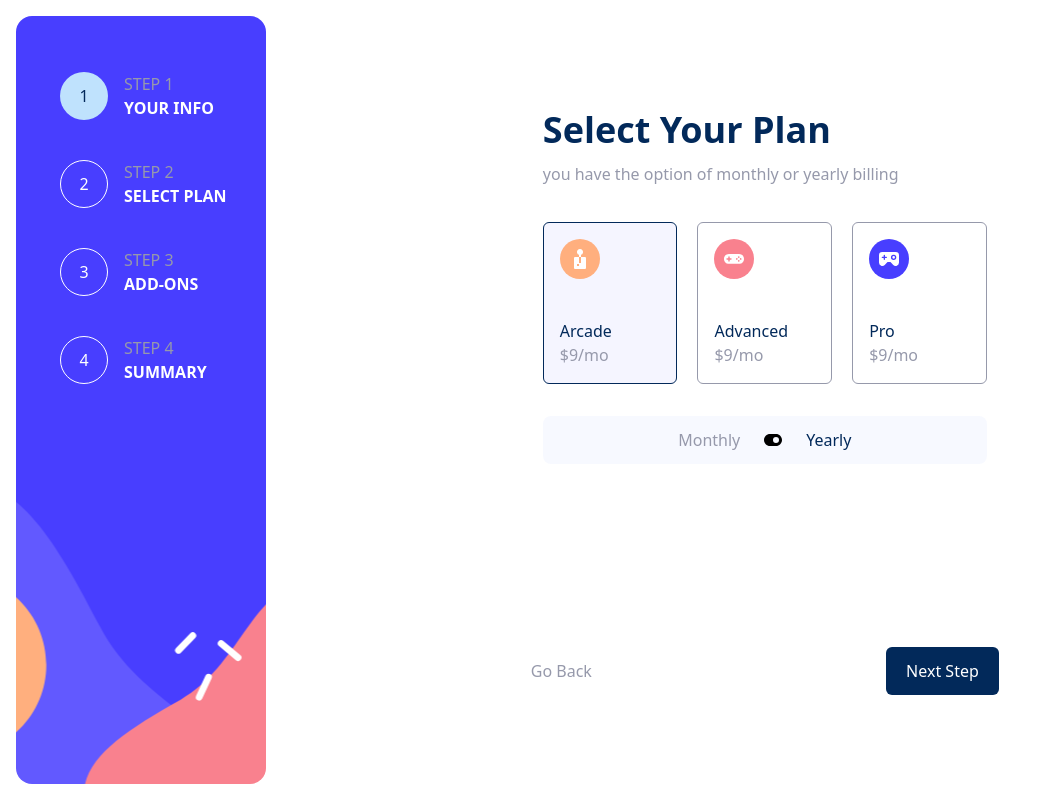
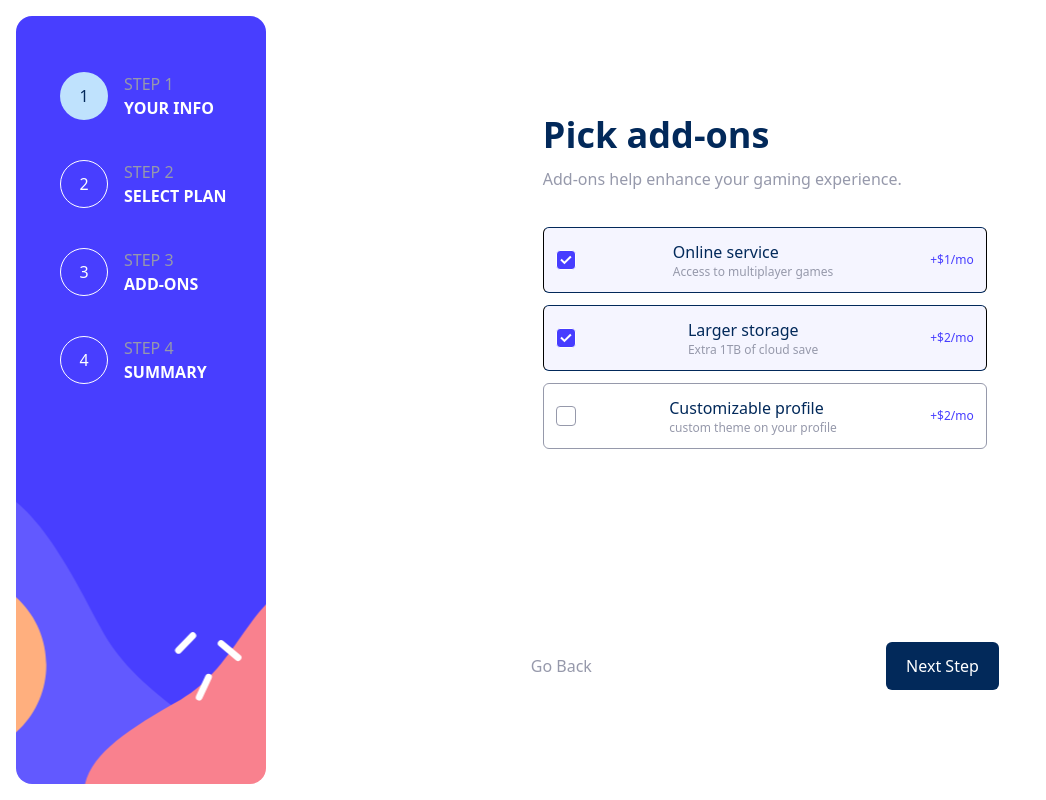
Before and after one commit to Mirtineh/multi-step-form, a React (Vite) app: page / in a window 1280 px wide. Shown: the whole page, without its empty margins (0-1046 px from the left). Built offline with nearby package versions, Linux system fonts and the light colour scheme.

Commit message:
add-ons markup finished

```diff
--- a/src/App.tsx
+++ b/src/App.tsx
@@ -2,6 +2,7 @@ import "./App.css";
 import PersonalInfo from "./components/PersonalInfo";
 import SelectPlan from "./components/SelectPlan";
 import Stage from "./components/Stage";
+import AddOns from "./components/AddOns";
 function App() {
   return (
     <>
@@ -13,7 +14,8 @@ function App() {
           <div className="flex flex-col justify-between items-center absolute sm:static w-full sm:w-[500px] h-auto sm:h-full -top-16 bottom-0 sm:justify-around mx-auto">
             <div className="w-[345px] sm:w-full h-fit  p-7 rounded-md bg-white">
               {/* <PersonalInfo /> */}
-              <SelectPlan />
+              {/* <SelectPlan /> */}
+              <AddOns />
             </div>
             <div className="flex justify-between w-full px-4 py-6 bg-white">
               <button className="text-cool-gray hover:text-marine-blue">
--- a/src/components/AddOns.tsx
+++ b/src/components/AddOns.tsx
@@ -1,9 +1,39 @@
 import { FunctionComponent } from "react";
+import AddonsCard from "./AddOnsCard";
+import Content from "./Content";
 
 interface AddOnsProps {}
 
 const AddOns: FunctionComponent<AddOnsProps> = () => {
-  return <h1>Addons</h1>;
+  return (
+    <>
+      <Content
+        header="Pick add-ons"
+        description="Add-ons help enhance your gaming experience."
+      >
+        <div className="flex flex-col gap-3">
+          <AddonsCard
+            header="Online service"
+            description="Access to multiplayer games"
+            amount="+$1/mo"
+            isChecked={true}
+          />
+          <AddonsCard
+            header="Larger storage"
+            description="Extra 1TB of cloud save"
+            amount="+$2/mo"
+            isChecked={true}
+          />
+          <AddonsCard
+            header="Customizable profile"
+            description="custom theme on your profile"
+            amount="+$2/mo"
+            isChecked={false}
+          />
+        </div>
+      </Content>
+    </>
+  );
 };
 
 export default AddOns;
--- /dev/null
+++ b/src/components/AddOnsCard.tsx
@@ -0,0 +1,45 @@
+import { FunctionComponent } from "react";
+import icon from "../assets/images/icon-checkmark.svg";
+
+interface AddonsCardProps {
+  header: string;
+  description: string;
+  amount: string;
+  isChecked: boolean;
+}
+
+const AddonsCard: FunctionComponent<AddonsCardProps> = ({
+  header,
+  description,
+  amount,
+  isChecked,
+}) => {
+  return (
+    <>
+      <div
+        className={
+          "flex justify-between items-center p-3 border rounded-md hover:cursor-pointer hover:border-marine-blue " +
+          (isChecked
+            ? "bg-purplish-blue bg-opacity-5 border-y-marine-blue"
+            : "border-cool-gray")
+        }
+      >
+        <div
+          className={
+            "flex justify-center items-center w-5 h-5 rounded text-white border  " +
+            (isChecked ? "bg-purplish-blue" : "border-cool-gray")
+          }
+        >
+          <img src={icon} alt="" className="w-3 h-3" />
+        </div>
+        <div className="flex flex-col">
+          <span className="text-marine-blue font-medium">{header}</span>
+          <span className="text-cool-gray text-xs">{description}</span>
+        </div>
+        <span className="text-purplish-blue text-xs">{amount}</span>
+      </div>
+    </>
+  );
+};
+
+export default AddonsCard;
--- a/src/components/Plan.tsx
+++ b/src/components/Plan.tsx
@@ -30,7 +30,7 @@ const Plan: FunctionComponent<PlanProps> = ({ type, isActive }) => {
   return (
     <div
       className={
-        "flex sm:flex-col gap-4 sm:gap-10 border rounded-md p-4 " +
+        "flex sm:flex-col gap-4 sm:gap-10 border rounded-md p-4 hover:cursor-pointer hover:border-marine-blue " +
         (isActive
           ? "border-marine-blue bg-purplish-blue bg-opacity-5"
           : "border-cool-gray")
--- a/src/components/SelectPlan.tsx
+++ b/src/components/SelectPlan.tsx
@@ -23,9 +23,9 @@ const SelectPlan: FunctionComponent<SelectPlanProps> = () => {
               Monthly
             </span>
             {isMonthly ? (
-              <FontAwesomeIcon icon={faToggleOn} flip="horizontal" />
+              <FontAwesomeIcon icon={faToggleOn} size="2x" flip="horizontal" />
             ) : (
-              <FontAwesomeIcon icon={faToggleOn} />
+              <FontAwesomeIcon icon={faToggleOn} size="2x" />
             )}
             <span className={isMonthly ? "text-cool-gray" : "text-marine-blue"}>
               Yearly
```
